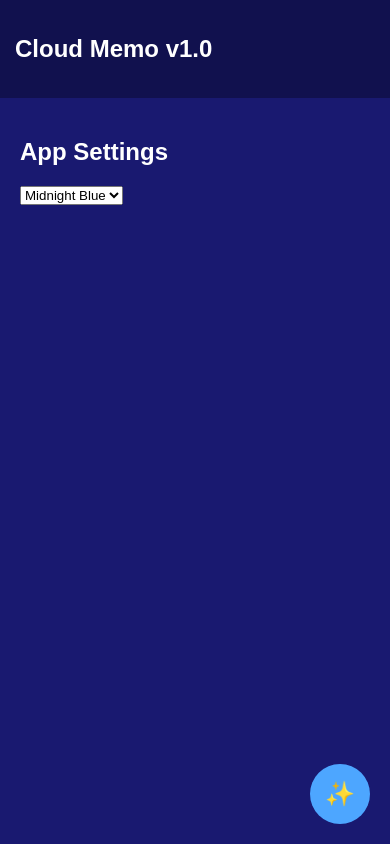
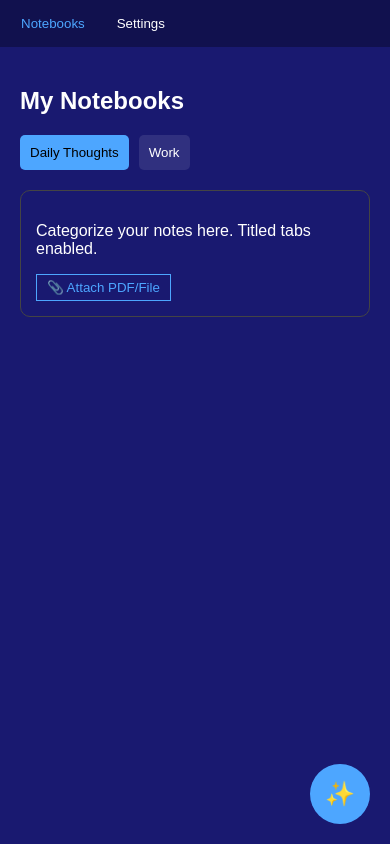
Before and after one commit to Aenanorni631/cloud-memo-android, a React Native app: screen / in a window 390 px wide. Built offline with nearby package versions, Linux system fonts and the light colour scheme.

Commit message:
fix: restore android directory and add notebooks ui

```diff
--- a/App.js
+++ b/App.js
@@ -1,14 +1,19 @@
 import React, { useState } from 'react';
 import Settings from './src/components/Settings/Settings';
+import NotebookDashboard from './src/components/Notebooks/NotebookDashboard';
 import './src/styles/theme.css';
 
 export default function App() {
     const [theme, setTheme] = useState('midnight-blue');
+    const [view, setView] = useState('notebooks');
     return (
         <div className={`app ${theme}`}>
-            <nav style={{ padding: '15px', background: 'rgba(0,0,0,0.3)' }}><h1>Cloud Memo v1.0</h1></nav>
-            <Settings changeTheme={setTheme} />
-            <button className="floating-ai-btn">✨</button>
+            <nav style={{ padding: '15px', background: 'rgba(0,0,0,0.3)', display: 'flex', gap: '20px' }}>
+                <button onClick={() => setView('notebooks')} style={{ color: view === 'notebooks' ? '#4da6ff' : 'white', background: 'none', border: 'none' }}>Notebooks</button>
+                <button onClick={() => setView('settings')} style={{ color: view === 'settings' ? '#4da6ff' : 'white', background: 'none', border: 'none' }}>Settings</button>
+            </nav>
+            {view === 'notebooks' ? <NotebookDashboard /> : <Settings changeTheme={setTheme} />}
+            <button className="floating-ai-btn" style={{ position: 'fixed', bottom: '20px', right: '20px', background: '#4da6ff', borderRadius: '50%', width: '60px', height: '60px', border: 'none' }}>✨</button>
         </div>
     );
 }
--- /dev/null
+++ b/src/components/Notebooks/NotebookDashboard.js
@@ -0,0 +1,19 @@
+import React from 'react';
+export default function NotebookDashboard() {
+    return (
+        <div className="notebook-dashboard" style={{ padding: '20px' }}>
+            <h2>My Notebooks</h2>
+            <div style={{ display: 'flex', gap: '10px', marginBottom: '20px' }}>
+                <button style={{ background: '#4da6ff', border: 'none', padding: '10px', borderRadius: '5px' }}>Daily Thoughts</button>
+                <button style={{ background: 'rgba(255,255,255,0.1)', border: 'none', padding: '10px', borderRadius: '5px', color: 'white' }}>Work</button>
+            </div>
+            <div style={{ border: '1px solid #444', padding: '15px', borderRadius: '10px' }}>
+                <p>Categorize your notes here. Titled tabs enabled.</p>
+                <input type="file" id="file-upload" hidden />
+                <button onClick={() => document.getElementById('file-upload').click()} style={{ color: '#4da6ff', background: 'none', border: '1px solid #4da6ff', padding: '5px 10px', cursor: 'pointer' }}>
+                    📎 Attach PDF/File
+                </button>
+            </div>
+        </div>
+    );
+}
```
Also changed, not shown: action_log.txt, 1 other file (tests, documents, lock files or other folders).
